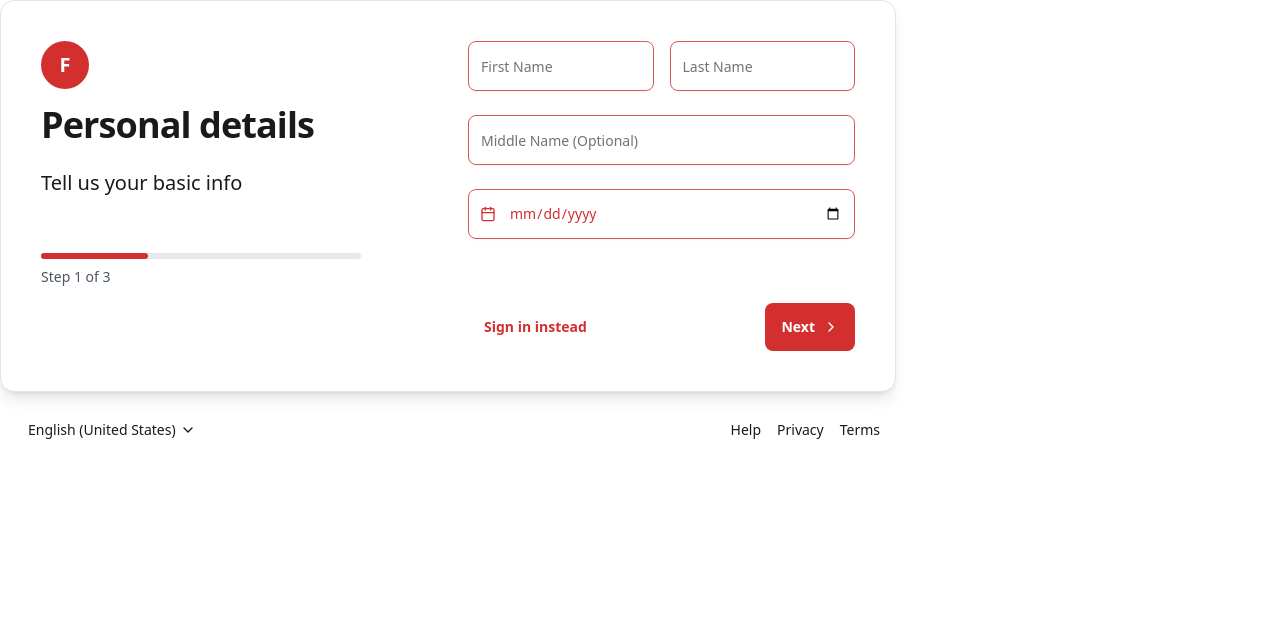
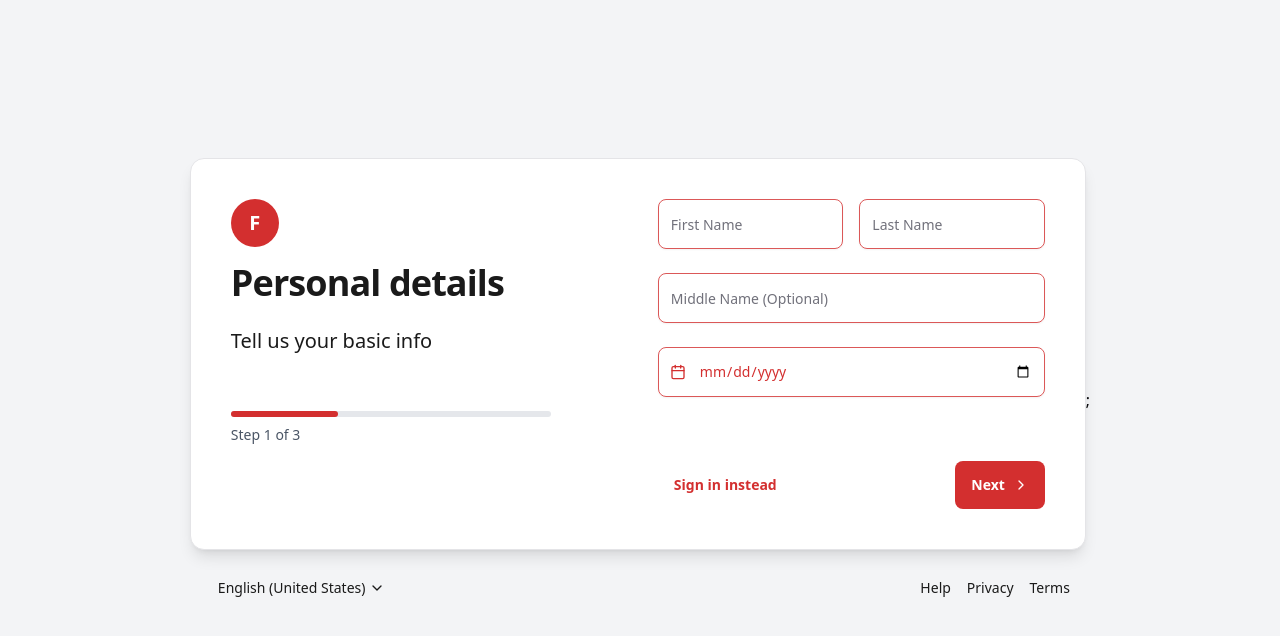
Before and after one commit to Fitbinary-Core/accounts.fitbinary, a Next.js app: page /signup in a window 1280 px wide. Shown: the top 636 px of the page. Built offline with nearby package versions, Linux system fonts and the light colour scheme; no server answers.

Commit message:
style changes

```diff
--- a/src/components/auth/signup-page.tsx
+++ b/src/components/auth/signup-page.tsx
@@ -7,5 +7,9 @@ export default function SignupPageClient() {
   const searchParams = useSearchParams();
   const redirectUri = searchParams.get("redirect_uri");
 
-  return <SignupForm redirectUri={redirectUri} />;
+  return (
+    <main className="w-full flex items-center justify-center bg-gray-100 min-h-screen">
+      <SignupForm redirectUri={redirectUri} />;
+    </main>
+  );
 }
```
